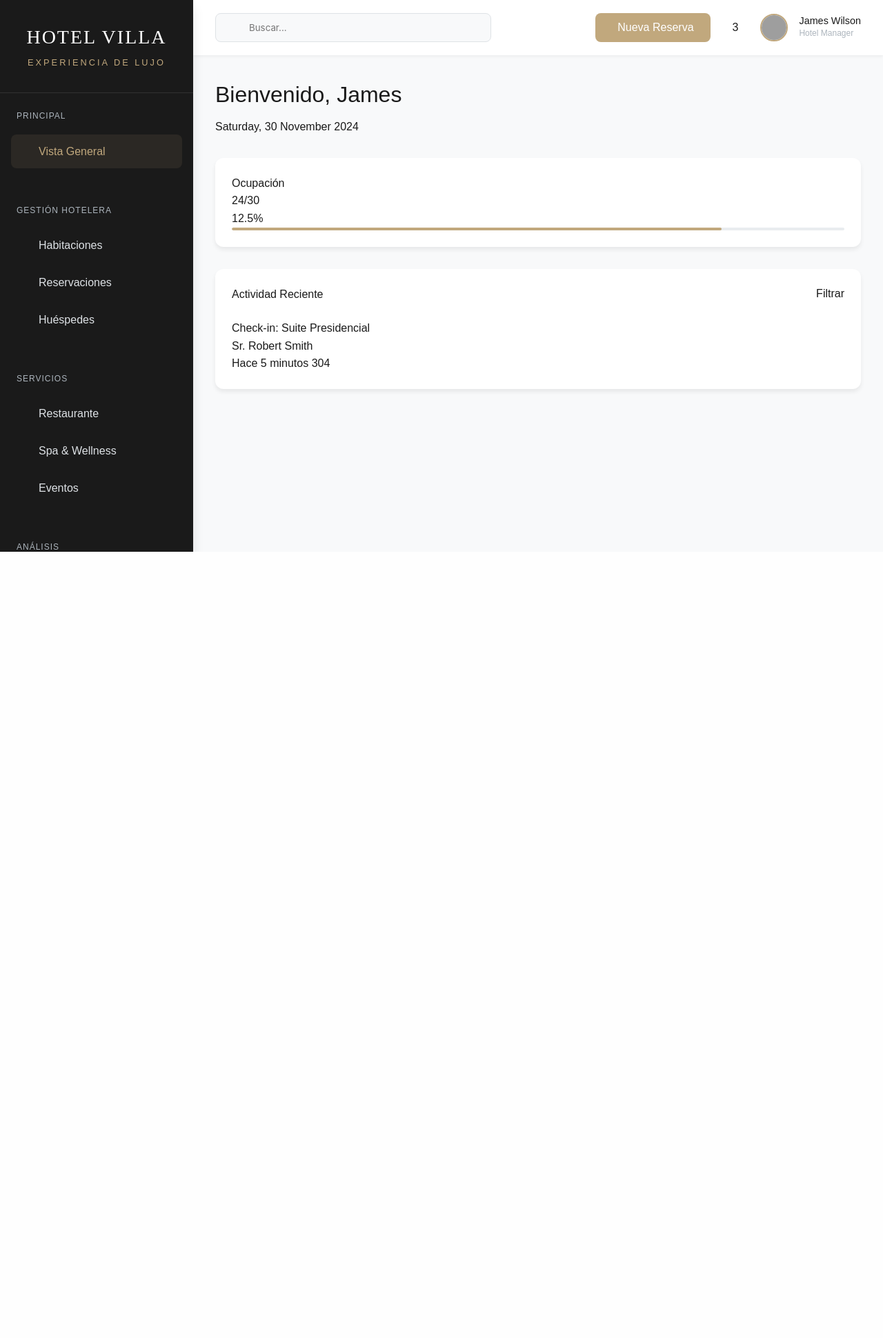
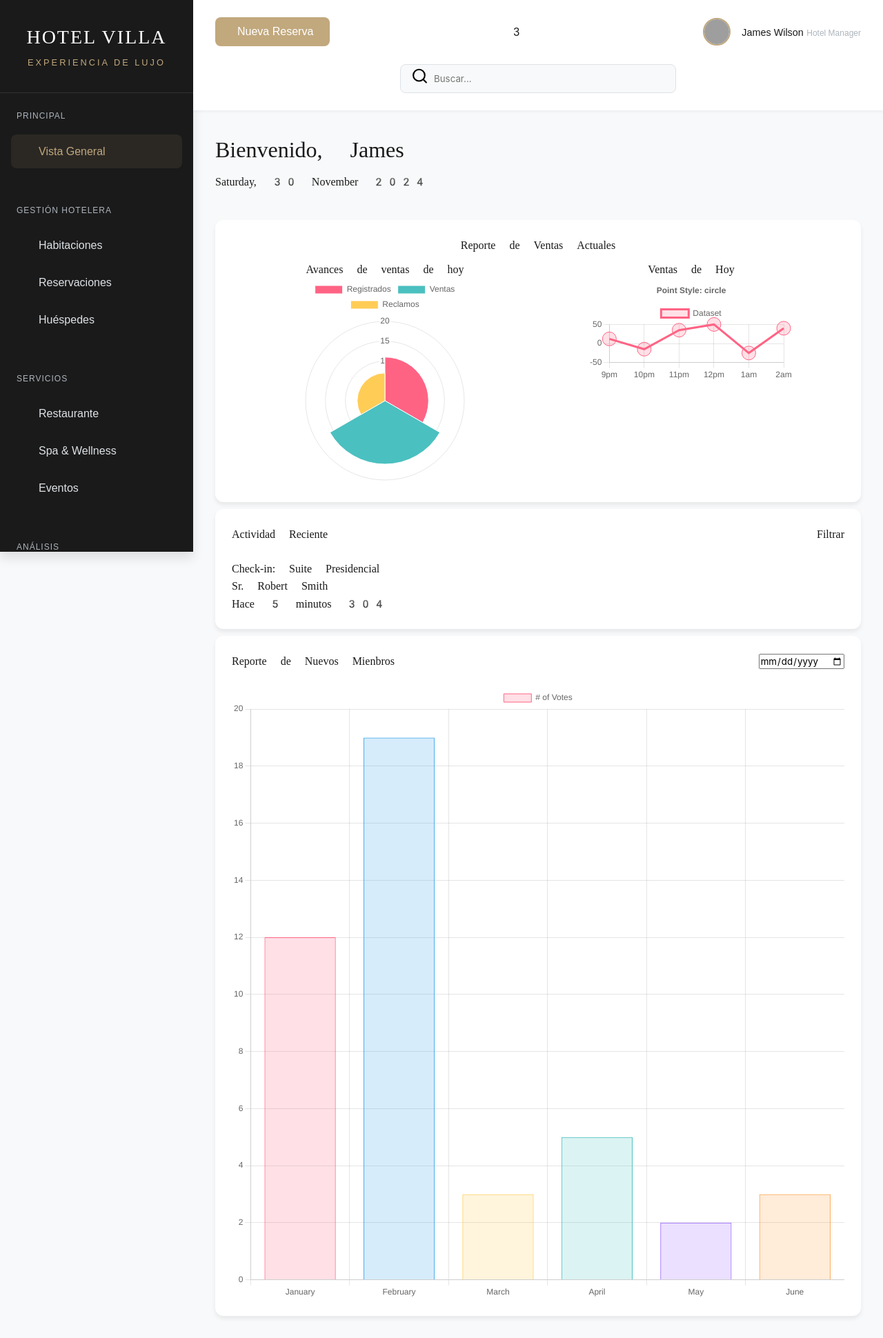
Before and after one commit to yukio-kayaba/admiminstrador_hotel_proyecto, a PHP site: page /index.php?vista=panel in a window 1280 px wide. Shown: the whole page at 69% size. Before the commit the page ends 800 px from the top, so only its background shows below. Run offline with PHP 8.4, Linux system fonts and the light colour scheme; grey boxes are pictures that could not be loaded.

Commit message:
graficos
se añadio la pestaña de graficos para la visibilidad de datos

```diff
--- /dev/null
+++ b/adm_hotel_sky/view/css/nav-bar.css
@@ -0,0 +1,54 @@
+:root {
+    --color-primary: #C1A87D;
+    --color-primary-light: #D4AF37;
+    --color-primary-dark: #9A845C;
+    --color-secondary: #2C3E50;
+
+    --color-bg: #F8F9FA;
+    --color-white: #FFFFFF;
+    --color-black: #1A1A1A;
+    --color-gray-100: #F8F9FA;
+    --color-gray-200: #E9ECEF;
+    --color-gray-300: #DEE2E6;
+    --color-gray-500: #ADB5BD;
+
+    --color-success: #28A745;
+    --color-warning: #FFC107;
+    --color-danger: #DC3545;
+
+    --sidebar-width: 280px;
+    --header-height: 20vh;
+
+    --shadow-sm: 0 2px 4px rgba(0, 0, 0, 0.05);
+    --shadow-md: 0 4px 6px rgba(0, 0, 0, 0.07);
+    --shadow-lg: 0 10px 15px rgba(0, 0, 0, 0.1);
+
+    --font-primary: 'Montserrat', sans-serif;
+    --font-secondary: 'Playfair Display', serif;
+
+    --transition: all 0.3s ease;
+}
+
+.top-nav {
+    background: var(--color-white);
+    padding: 0 2rem;
+    height: var(--header-height);
+    display: flex;
+    position: sticky;
+    top: 0;
+    justify-content: space-evenly;
+    align-items: center;
+    box-shadow: var(--shadow-sm);
+    flex-direction: column-reverse;
+    flex-wrap: wrap;
+}
+.nav-actions {
+    display: flex;
+    width: 100%;
+    align-items: center;
+    justify-content: space-between;
+    flex-direction: row;
+    flex-wrap: nowrap;
+    z-index: 1;
+
+}
--- a/adm_hotel_sky/view/css/panel.css
+++ b/adm_hotel_sky/view/css/panel.css
@@ -143,16 +143,6 @@ body {
     flex: 1;
 }
 
-/* Barra Superior */
-.top-nav {
-    background: var(--color-white);
-    padding: 0 2rem;
-    height: var(--header-height);
-    display: flex;
-    justify-content: space-between;
-    align-items: center;
-    box-shadow: var(--shadow-sm);
-}
 
 /* Buscador */
 .search-bar {
@@ -178,11 +168,6 @@ body {
 }
 
 /* Acciones y Perfil */
-.nav-actions {
-    display: flex;
-    align-items: center;
-    gap: 2rem;
-}
 
 .action-button {
     padding: 0.75rem 1.5rem;
@@ -204,6 +189,13 @@ body {
 /* Contenido del Dashboard */
 .dashboard-content {
     padding: 2rem;
+    font-family: emoji;
+    display: flex;
+    flex-direction: column;
+    flex-wrap: nowrap;
+    align-items: stretch;
+    justify-content: center;
+    gap: 10px;
 }
 
 .welcome-section {
@@ -228,6 +220,17 @@ body {
     padding: 1.5rem;
     border-radius: 12px;
     box-shadow: var(--shadow-md);
+    gap: 10px;
+}
+
+.flex{
+    display: flex;
+}
+.flex-colum{
+    flex-direction: column;
+}
+.alig-center{
+    align-items: center;
 }
 
 .progress-bar {
@@ -263,6 +266,23 @@ body {
     align-items: center;
     margin-bottom: 1.5rem;
 }
+/* estylos de reportes */
+
+.reportes{
+    display: flex;
+    flex-direction: row;
+    flex-wrap: nowrap;
+    justify-content: space-around;
+    align-items: flex-start;
+    width: 100%;
+}
+.stat-info{
+    display: flex;
+    height: 100%;
+    flex-direction: column;
+    align-items: center;
+}
+/* fin de estilos de reportes */
 /* Estilos para el perfil de usuario */
 .user-profile {
     display: flex;
@@ -278,11 +298,6 @@ body {
     object-fit: cover; /* Esto asegura que la imagen cubra el espacio sin deformarse */
     flex-shrink: 0; /* Evita que la imagen se encoja */
     border: 2px solid var(--color-primary);
-}
-
-.user-info {
-    display: flex;
-    flex-direction: column;
 }
 
 .user-info .name {
--- /dev/null
+++ b/adm_hotel_sky/view/js/panel_graficos.js
@@ -0,0 +1,98 @@
+const alterar_graficos = ()=>{
+    const ctx = document.getElementById('myChart').getContext('2d'); // Accede al contexto del canvas
+    const myChart = new Chart(ctx, {
+        type: 'bar', // Tipo de gráfico (bar, line, pie, etc.)
+        data: {
+            labels: ['January', 'February', 'March', 'April', 'May', 'June'], // Etiquetas del eje X
+            datasets: [{
+                label: '# of Votes',
+                data: [12, 19, 3, 5, 2, 3], // Datos para el gráfico
+                backgroundColor: [
+                    'rgba(255, 99, 132, 0.2)',
+                    'rgba(54, 162, 235, 0.2)',
+                    'rgba(255, 206, 86, 0.2)',
+                    'rgba(75, 192, 192, 0.2)',
+                    'rgba(153, 102, 255, 0.2)',
+                    'rgba(255, 159, 64, 0.2)'
+                ],
+                borderColor: [
+                    'rgba(255, 99, 132, 1)',
+                    'rgba(54, 162, 235, 1)',
+                    'rgba(255, 206, 86, 1)',
+                    'rgba(75, 192, 192, 1)',
+                    'rgba(153, 102, 255, 1)',
+                    'rgba(255, 159, 64, 1)'
+                ],
+                borderWidth: 1
+            }]
+        },
+        options: {
+            scales: {
+            y: {
+                beginAtZero: true
+                }
+            }
+        }
+    });
+
+};
+
+const graficos_redondeados = ()=>{
+    const elemento = document.getElementById('ventas').getContext('2d');
+    const myChart = new Chart(elemento,{
+        type:'polarArea',
+        data:{
+            labels: [
+              'Registrados',
+              'Ventas',
+              'Reclamos'
+            ],
+            datasets: [{
+              label: '#de ventas',
+              data: [11, 16, 7],
+              backgroundColor: [
+                'rgb(255, 99, 132)',
+                'rgb(75, 192, 192)',
+                'rgb(255, 205, 86)'
+              ],
+              borderWidth:1
+            }]
+        },
+        options:{
+            responsive:true
+        }
+    });
+};
+
+const graficos_lineales = ()=>{
+    const datasetData = [12, -15, 35, 50, -25, 40];  // Ejemplo de datos
+
+    const elemento = document.getElementById('ingresos').getContext('2d');
+    const myChart = new Chart(elemento, {
+        type: 'line',
+        data: {
+            labels: ['9pm', '10pm', '11pm', '12pm', '1am', '2am'],
+            datasets: [{
+                label: 'Dataset',
+                data: datasetData,
+                borderColor: 'rgb(255, 99, 132)',
+                backgroundColor: 'rgba(255, 99, 132, 0.2)',
+                pointStyle: 'circle',
+                pointRadius: 10,
+                pointHoverRadius: 15,
+            }]
+        },
+        options: {
+            responsive: true,
+            plugins: {
+                title: {
+                    display: true,
+                    text: (ctx) => 'Point Style: ' + ctx.chart.data.datasets[0].pointStyle,
+                }
+            }
+        }
+    });
+}
+graficos_lineales();
+graficos_redondeados();
+alterar_graficos();
--- a/adm_hotel_sky/view/layouts/head.php
+++ b/adm_hotel_sky/view/layouts/head.php
@@ -11,5 +11,5 @@
     <link rel="stylesheet" href="https://cdn.jsdelivr.net/npm/bulma@1.0.2/css/bulma.min.css">
 
     <link rel="stylesheet" href="view/css/panel.css">
-</head>
-<body>
+    <!-- <script src="path/to/chartjs/dist/chart.umd.js"></script> -->
+    <script src="https://cdn.jsdelivr.net/npm/chart.js"></script>
--- /dev/null
+++ b/adm_hotel_sky/view/layouts/nav_bar.php
@@ -0,0 +1,30 @@
+<header class="top-nav">
+    <div class="search-wrapper">
+        <div class="search-bar">
+            <i class="fas fa-search">
+                <svg width="25px" height="25px" viewBox="0 0 24 24" fill="none" xmlns="http://www.w3.org/2000/svg"><g id="SVGRepo_bgCarrier" stroke-width="0"></g><g id="SVGRepo_tracerCarrier" stroke-linecap="round" stroke-linejoin="round"></g><g id="SVGRepo_iconCarrier"> <path d="M16.6725 16.6412L21 21M19 11C19 15.4183 15.4183 19 11 19C6.58172 19 3 15.4183 3 11C3 6.58172 6.58172 3 11 3C15.4183 3 19 6.58172 19 11Z" stroke="#000000" stroke-width="2" stroke-linecap="round" stroke-linejoin="round"></path> </g></svg>
+            </i>
+            <input type="search" placeholder="Buscar...">
+        </div>
+    </div>
+
+    <div class="nav-actions">
+        <button class="action-button">
+            <i class="fas fa-plus"></i>
+            <span>Nueva Reserva</span>
+        </button>
+
+        <div class="notifications">
+            <i class="fas fa-bell"></i>
+            <span class="badge">3</span>
+        </div>
+
+        <div class="user-profile">
+            <img src="  https://imgs.search.brave.com/dR4fAJSp-ZGtGMQBLZk_rDtJEEXcxtGRuNo-LJatKPc/rs:fit:860:0:0:0/g:ce/aHR0cHM6Ly9jZG4u/Y2FuYWwyNi5jb20v/bWVkaWEvaW1hZ2Uv/MjAyNC8wNS8yNy82/MDUxODkuanBnP3M9/MSZhPTQwMTQ5Mw" alt="Admin">
+            <div class="user-info">
+                <span class="name">James Wilson</span>
+                <span class="role">Hotel Manager</span>
+            </div>
+        </div>
+    </div>
+</header>
--- a/adm_hotel_sky/view/loguin.php
+++ b/adm_hotel_sky/view/loguin.php
@@ -1,7 +1,8 @@
 <?php $titulo = "VILLA || loguin"; ?>
 <?php include("view/layouts/head.php"); ?>
-<link rel="stylesheet" href="view/css/loguin.css">
-
+    <link rel="stylesheet" href="view/css/loguin.css">
+</head>
+<body>
 <div class="login-container">
     <div class="login-form">
         <h2>HOTEL VILLA</h2>
--- a/adm_hotel_sky/view/panel.php
+++ b/adm_hotel_sky/view/panel.php
@@ -1,5 +1,14 @@
-<?php $titulo="VILLA|| Admin" ?>
+<?php
+    $titulo="VILLA|| Admin";
+
+?>
+
 <?php require_once "layouts/head.php"; ?>
+
+    <link rel="stylesheet" href="<?php echo url; ?>/view/css/nav-bar.css">
+    <script src="<?php echo url;?>/view/js/panel_graficos.js" defer></script>
+</head>
+<body>
 <div class="admin-container">
     <!-- Sidebar -->
     <aside class="sidebar">
@@ -58,34 +67,7 @@
     <!-- Main Content -->
     <main class="main-content">
         <!-- Top Navigation -->
-        <header class="top-nav">
-            <div class="search-wrapper">
-                <div class="search-bar">
-                    <i class="fas fa-search"></i>
-                    <input type="search" placeholder="Buscar...">
-                </div>
-            </div>
-
-            <div class="nav-actions">
-                <button class="action-button">
-                    <i class="fas fa-plus"></i>
-                    <span>Nueva Reserva</span>
-                </button>
-
-                <div class="notifications">
-                    <i class="fas fa-bell"></i>
-                    <span class="badge">3</span>
-                </div>
-
-                <div class="user-profile">
-                    <img src="  https://imgs.search.brave.com/dR4fAJSp-ZGtGMQBLZk_rDtJEEXcxtGRuNo-LJatKPc/rs:fit:860:0:0:0/g:ce/aHR0cHM6Ly9jZG4u/Y2FuYWwyNi5jb20v/bWVkaWEvaW1hZ2Uv/MjAyNC8wNS8yNy82/MDUxODkuanBnP3M9/MSZhPTQwMTQ5Mw" alt="Admin">
-                    <div class="user-info">
-                        <span class="name">James Wilson</span>
-                        <span class="role">Hotel Manager</span>
-                    </div>
-                </div>
-            </div>
-        </header>
+        <?php include('./view/layouts/nav_bar.php'); ?>
 
         <!-- Dashboard Content -->
         <div class="dashboard-content">
@@ -96,21 +78,16 @@
             </div>
 
             <!-- Statistics -->
-            <div class="stats-grid">
-                <div class="stat-card">
-                    <div class="stat-header">
-                        <div class="stat-icon"><i class="fas fa-bed"></i></div>
-                        <i class="fas fa-ellipsis-v"></i>
+            <div class="stat-card flex flex-colum alig-center" >
+                <p>Reporte de Ventas Actuales</p>
+                <div class="reportes">
+                    <div class="stat-info">
+                        <h3>Avances de ventas de hoy</h3>
+                        <canvas id="ventas"  ></canvas>
                     </div>
                     <div class="stat-info">
-                        <h3>Ocupación</h3>
-                        <div class="stat-data">
-                            <p>24/30</p>
-                            <span class="trend positive">
-                                <i class="fas fa-arrow-up"></i>12.5%
-                            </span>
-                        </div>
-                        <div class="progress-bar" style="--progress: 80%"></div>
+                        <h3>Ventas de Hoy</h3>
+                        <canvas id="ingresos"></canvas>
                     </div>
                 </div>
             </div>
@@ -139,6 +116,18 @@
                     </div>
                 </div>
             </div>
+
+            <div class="activity-section">
+                <div class="section-header">
+                    <h2>Reporte de Nuevos Mienbros</h2>
+                    <label class="filter-btn" for="">
+                        <input class="fas fa-filter" type="date" name="" id="">
+                    </label>
+                </div>
+                <div class="activity-list">
+                    <canvas id="myChart" width="400" height="400"></canvas>
+                </div>
+            </div>
         </div>
     </main>
 </div>
```
Also changed, not shown: adm_hotel_sky/view/layouts/cuerpo_datos.php (added).
